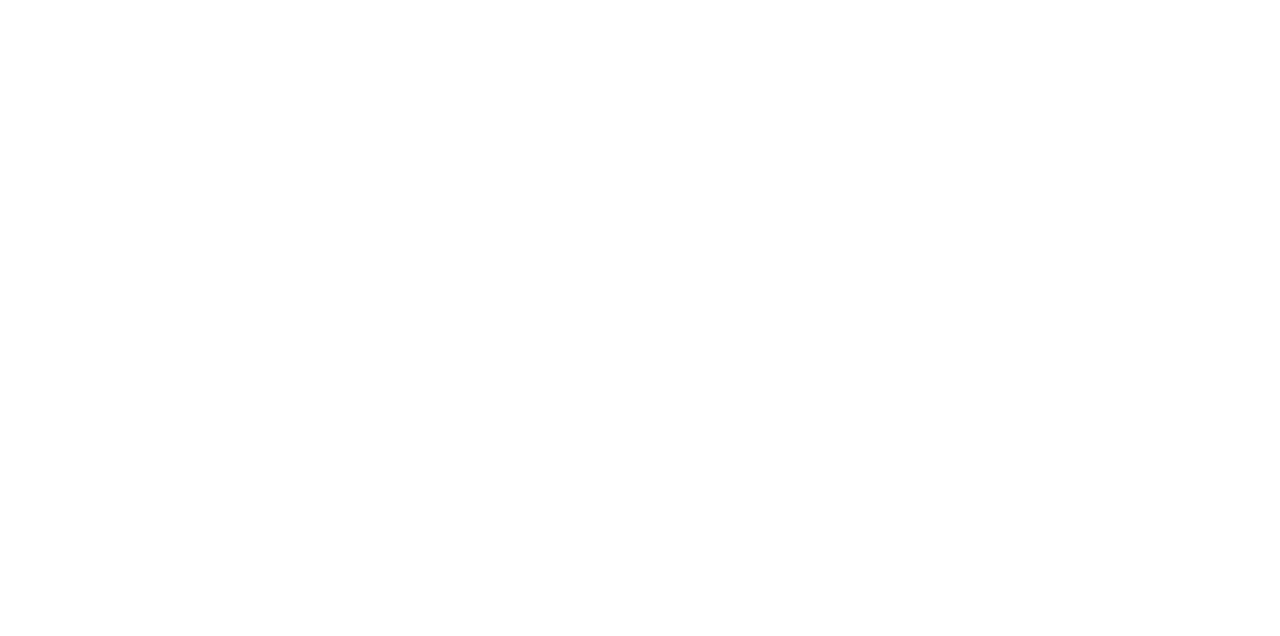
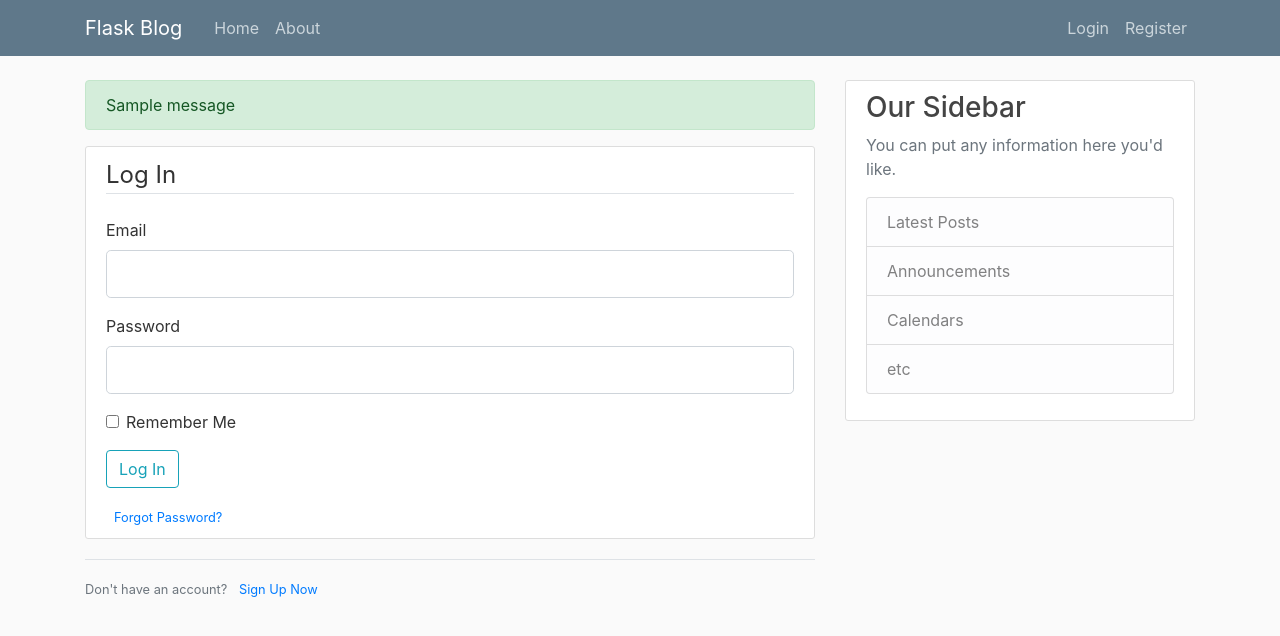
Before and after one commit to pranjal2410/Learn-Flask, a Flask app: page /login in a window 1280 px wide. Before the commit the part shown is empty. Shown: the top 636 px of the page. Run offline with Flask 2, Linux system fonts and the light colour scheme; one stand-in notice (Sample message) is shown.

Commit message:
form data complete

```diff
--- a/app.py
+++ b/app.py
@@ -1,4 +1,4 @@
-from flask import Flask, render_template, url_for, flash
+from flask import Flask, render_template, url_for, flash, redirect
 from forms import RegistrationForm, LoginForm
 app = Flask(__name__)
 
@@ -33,13 +33,20 @@ def about():
 def register():
     form = RegistrationForm()
     if form.validate_on_submit():
-        flash(f'Account created for {form.username.data}!')
+        flash(f'Account created for {form.username.data}!', 'success')
+        return redirect(url_for('home'))
     return render_template('register.html', title='Register', form=form)
 
 
-@app.route('/login')
+@app.route('/login', methods=['GET', 'POST'])
 def login():
     form = LoginForm()
+    if form.validate_on_submit():
+        if form.email.data == 'admin@blog.com' and form.password.data == 'password':
+            flash(f'You have been logged in!', 'success')
+            return redirect(url_for('home'))
+        else:
+            flash(f'Incorrect login credentials!', 'danger')
     return render_template('login.html', title='Login', form=form)
 
 
--- a/forms.py
+++ b/forms.py
@@ -9,9 +9,9 @@ class RegistrationForm(FlaskForm):
     email = StringField('Email',
                         validators=[DataRequired(), Email()])
     password = PasswordField('Password',
-                             validators=[DataRequired(), Length(min=5)])
+                             validators=[DataRequired()])
     confirm_password = PasswordField('Confirm Password',
-                                     validators=[DataRequired(), Length(min=5), EqualTo('password')])
+                                     validators=[DataRequired(), EqualTo('password')])
     submit = SubmitField('Sign Up')
 
 
@@ -20,5 +20,5 @@ class LoginForm(FlaskForm):
                         validators=[DataRequired(), Email()])
     password = PasswordField('Password',
                              validators=[DataRequired(), Length(min=5)])
-    remember = BooleanField('')
+    remember = BooleanField('Remember Me')
     submit = SubmitField('Log In')
--- a/templates/layout.html
+++ b/templates/layout.html
@@ -25,13 +25,13 @@
           </button>
           <div class="collapse navbar-collapse" id="navbarToggle">
             <div class="navbar-nav mr-auto">
-              <a class="nav-item nav-link" href="/">Home</a>
-              <a class="nav-item nav-link" href="/about">About</a>
+              <a class="nav-item nav-link" href="{{ url_for('home') }}">Home</a>
+              <a class="nav-item nav-link" href="{{ url_for('about') }}">About</a>
             </div>
             <!-- Navbar Right Side -->
             <div class="navbar-nav">
-              <a class="nav-item nav-link" href="/login">Login</a>
-              <a class="nav-item nav-link" href="/register">Register</a>
+              <a class="nav-item nav-link" href="{{ url_for('login') }}">Login</a>
+              <a class="nav-item nav-link" href="{{ url_for('register') }}">Register</a>
             </div>
           </div>
         </div>
@@ -41,7 +41,16 @@
     <main role="main" class="container">
       <div class="row">
         <div class="col-md-8">
-          {% block content %}{% endblock %}
+            {% with messages = get_flashed_messages(with_categories=True) %}
+                {% if messages %}
+                    {% for category, message in messages %}
+                        <div class="alert alert-{{ category }}">
+                            {{ message }}
+                        </div>
+                    {% endfor %}
+                {% endif %}
+            {% endwith %}
+            {% block content %}{% endblock %}
         </div>
         <div class="col-md-4">
           <div class="content-section">
--- a/templates/login.html
+++ b/templates/login.html
@@ -1,10 +1,54 @@
-<!DOCTYPE html>
-<html lang="en">
-<head>
-    <meta charset="UTF-8">
-    <title>Title</title>
-</head>
-<body>
+{% extends 'layout.html' %}
+{% block content %}
+    <div class="content-section">
+        <form action="" method="POST">
+            {{ form.hidden_tag() }}
+            <fieldset class="form-group">
+                <legend class="border-bottom mb-4">Log In</legend>
+                <div class="form-group">
+                    {{ form.email.label(class="form-control-label") }}
 
-</body>
-</html>
+                    {% if form.email.errors %}
+                        {{ form.email(class="form-control form-control-lg is-invalid") }}
+                        <div class="invalid-feedback">
+                            {% for error in form.email.errors %}
+                                <span>{{ error }}</span>
+                            {% endfor %}
+                        </div>
+                    {% else %}
+                        {{ form.email(class="form-control form-control-lg") }}
+                    {% endif %}
+                </div>
+                <div class="form-group">
+                    {{ form.password.label(class="form-control-label") }}
+
+                    {% if form.password.errors %}
+                        {{ form.password(class="form-control form-control-lg is-invalid") }}
+                        <div class="invalid-feedback">
+                            {% for error in form.password.errors %}
+                                <span>{{ error }}</span>
+                            {% endfor %}
+                        </div>
+                    {% else %}
+                        {{ form.password(class="form-control form-control-lg") }}
+                    {% endif %}
+                </div>
+                <div class="form-check">
+                    {{ form.remember(class="form-check-input") }}
+                    {{ form.remember.label(class="form-check-label") }}
+                </div>
+            </fieldset>
+            <div class="form-group">
+                {{ form.submit(class="btn btn-outline-info") }}
+            </div>
+            <small class="text-muted ml-2">
+                <a href="#">Forgot Password?</a>
+            </small>
+        </form>
+    </div>
+    <div class="border-top pt-3">
+        <small class="text-muted">
+            Don't have an account? <a class="ml-2" href="{{ url_for('register') }}">Sign Up Now</a>
+        </small>
+    </div>
+{% endblock %}
```
Also changed, not shown: templates/register.html (+53 -13 lines).
